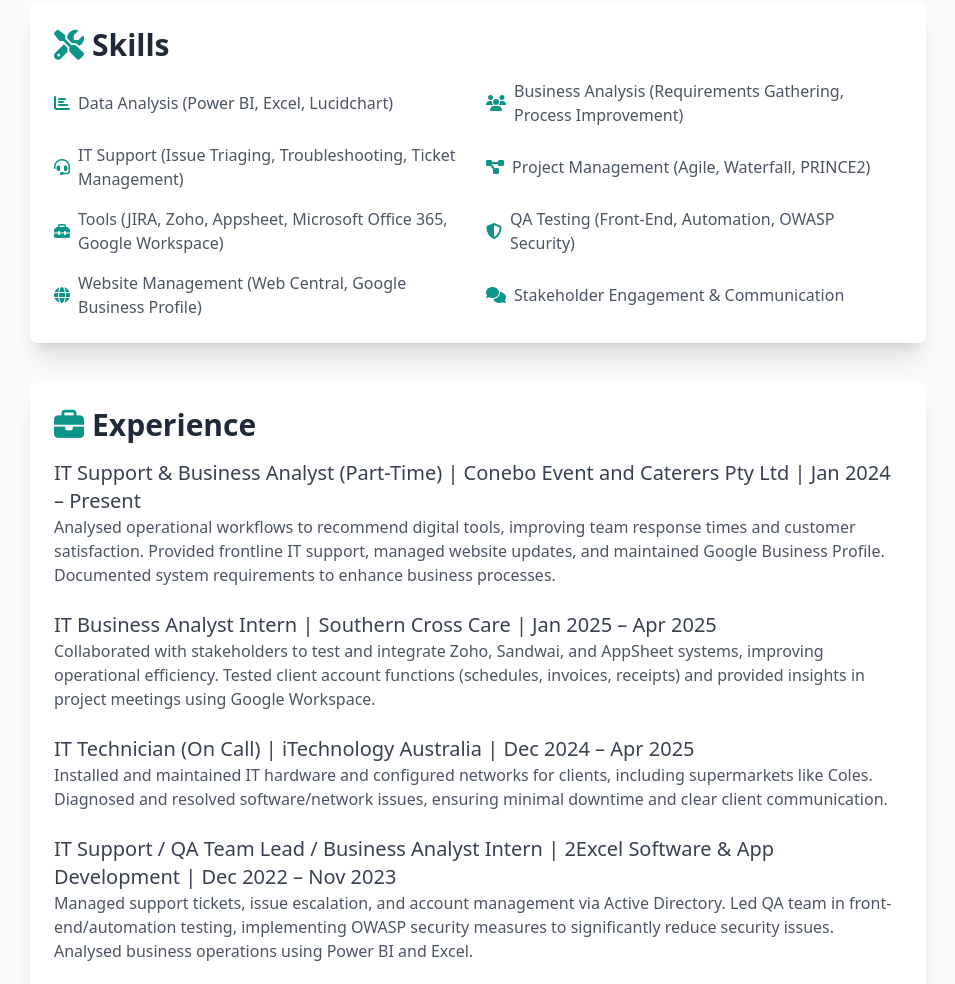
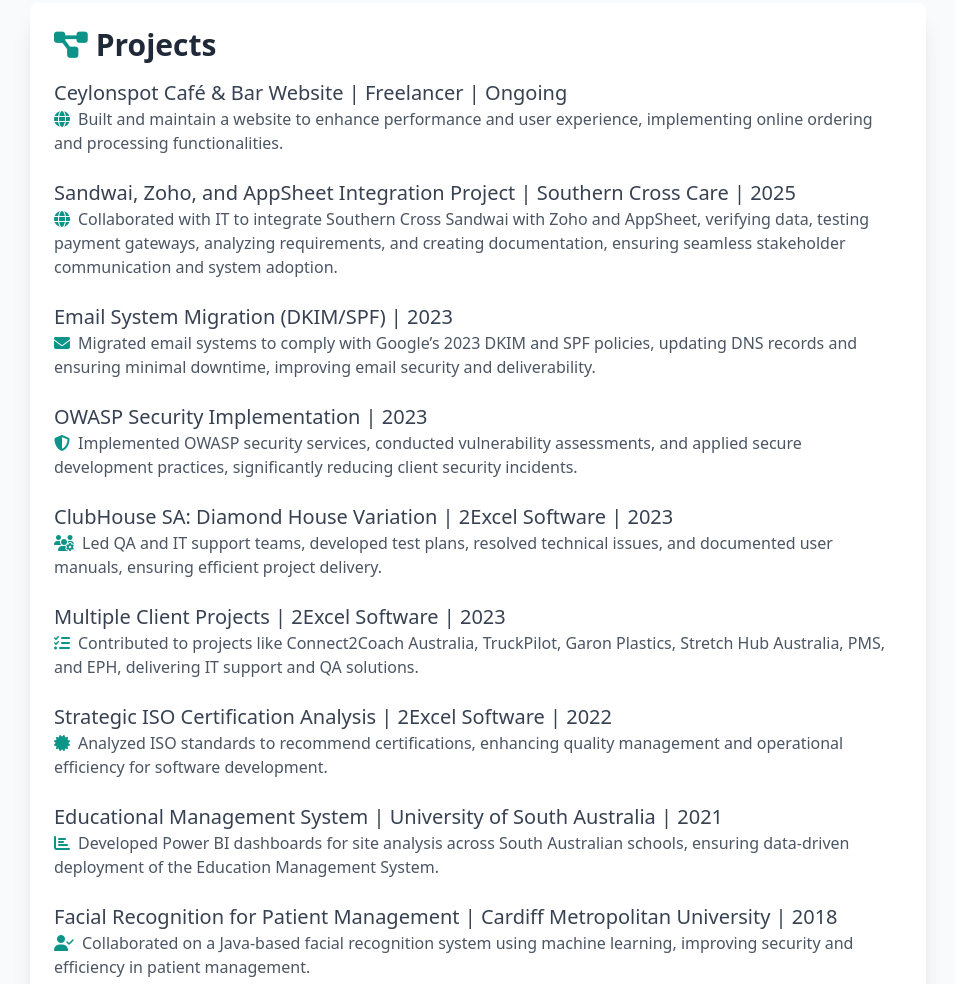
Before and after one commit to rashiashari/Rashini-Ashari-, a plain HTML site: page index.html in a window 1280 px wide. Shown: the part 965-1949 px from the top of the page, without its empty margins (162-1117 px from the left). Drawn offline with nearby package versions, Linux system fonts and the light colour scheme.

Commit message:
index.html

```diff
--- a/index.html
+++ b/index.html
@@ -51,6 +51,47 @@
       <li class="flex items-center"><i class="fas fa-utensils mr-2 text-coral-500"></i><span class="font-medium">Exploring Food:</span> Trying new cuisines fuels my curiosity and appreciation for culture.</li>
       <li class="flex items-center"><i class="fas fa-graduation-cap mr-2 text-coral-500"></i><span class="font-medium">Learning New Things:</span> I’m always upskilling, from IT tools to new ideas.</li>
     </ul>
+  </section>
+
+  <!-- Projects Section -->
+  <section class="max-w-4xl mx-auto my-10 p-6 bg-white shadow-xl rounded-lg fade-in">
+    <h2 class="text-3xl font-semibold text-gray-800 mb-4 hover:text-teal-800"><i class="fas fa-project-diagram mr-2 text-teal-600"></i>Projects</h2>
+<div class="mb-6">
+      <h3 class="text-xl font-medium text-gray-700">Ceylonspot Café & Bar Website | Freelancer | Ongoing</h3>
+      <p class="text-gray-600"><i class="fas fa-globe mr-2 text-teal-600"></i>Built and maintain a website to enhance performance and user experience, implementing online ordering and processing functionalities.</p>
+    </div>
+    <div class="mb-6">
+      <h3 class="text-xl font-medium text-gray-700">Sandwai, Zoho, and AppSheet Integration Project | Southern Cross Care | 2025</h3>
+      <p class="text-gray-600"><i class="fas fa-globe mr-2 text-teal-600"></i>Collaborated with IT to integrate Southern Cross Sandwai with Zoho and AppSheet, verifying data, testing payment gateways, analyzing requirements, and creating documentation, ensuring seamless stakeholder communication and system adoption.</p>
+    </div>
+    <div class="mb-6">
+      <h3 class="text-xl font-medium text-gray-700">Email System Migration (DKIM/SPF) | 2023</h3>
+      <p class="text-gray-600"><i class="fas fa-envelope mr-2 text-teal-600"></i>Migrated email systems to comply with Google’s 2023 DKIM and SPF policies, updating DNS records and ensuring minimal downtime, improving email security and deliverability.</p>
+    </div>
+    <div class="mb-6">
+      <h3 class="text-xl font-medium text-gray-700">OWASP Security Implementation | 2023</h3>
+      <p class="text-gray-600"><i class="fas fa-shield-alt mr-2 text-teal-600"></i>Implemented OWASP security services, conducted vulnerability assessments, and applied secure development practices, significantly reducing client security incidents.</p>
+    </div>
+    <div class="mb-6">
+      <h3 class="text-xl font-medium text-gray-700">ClubHouse SA: Diamond House Variation | 2Excel Software | 2023</h3>
+      <p class="text-gray-600"><i class="fas fa-users-cog mr-2 text-teal-600"></i>Led QA and IT support teams, developed test plans, resolved technical issues, and documented user manuals, ensuring efficient project delivery.</p>
+    </div>
+    <div class="mb-6">
+      <h3 class="text-xl font-medium text-gray-700">Multiple Client Projects | 2Excel Software | 2023</h3>
+      <p class="text-gray-600"><i class="fas fa-tasks mr-2 text-teal-600"></i>Contributed to projects like Connect2Coach Australia, TruckPilot, Garon Plastics, Stretch Hub Australia, PMS, and EPH, delivering IT support and QA solutions.</p>
+    </div>
+    <div class="mb-6">
+      <h3 class="text-xl font-medium text-gray-700">Strategic ISO Certification Analysis | 2Excel Software | 2022</h3>
+      <p class="text-gray-600"><i class="fas fa-certificate mr-2 text-teal-600"></i>Analyzed ISO standards to recommend certifications, enhancing quality management and operational efficiency for software development.</p>
+    </div>
+    <div class="mb-6">
+      <h3 class="text-xl font-medium text-gray-700">Educational Management System | University of South Australia | 2021</h3>
+      <p class="text-gray-600"><i class="fas fa-chart-bar mr-2 text-teal-600"></i>Developed Power BI dashboards for site analysis across South Australian schools, ensuring data-driven deployment of the Education Management System.</p>
+    </div>
+    <div>
+      <h3 class="text-xl font-medium text-gray-700">Facial Recognition for Patient Management | Cardiff Metropolitan University | 2018</h3>
+      <p class="text-gray-600"><i class="fas fa-user-check mr-2 text-teal-600"></i>Collaborated on a Java-based facial recognition system using machine learning, improving security and efficiency in patient management.</p>
+    </div>
   </section>
 
   <!-- Skills Section -->
```
